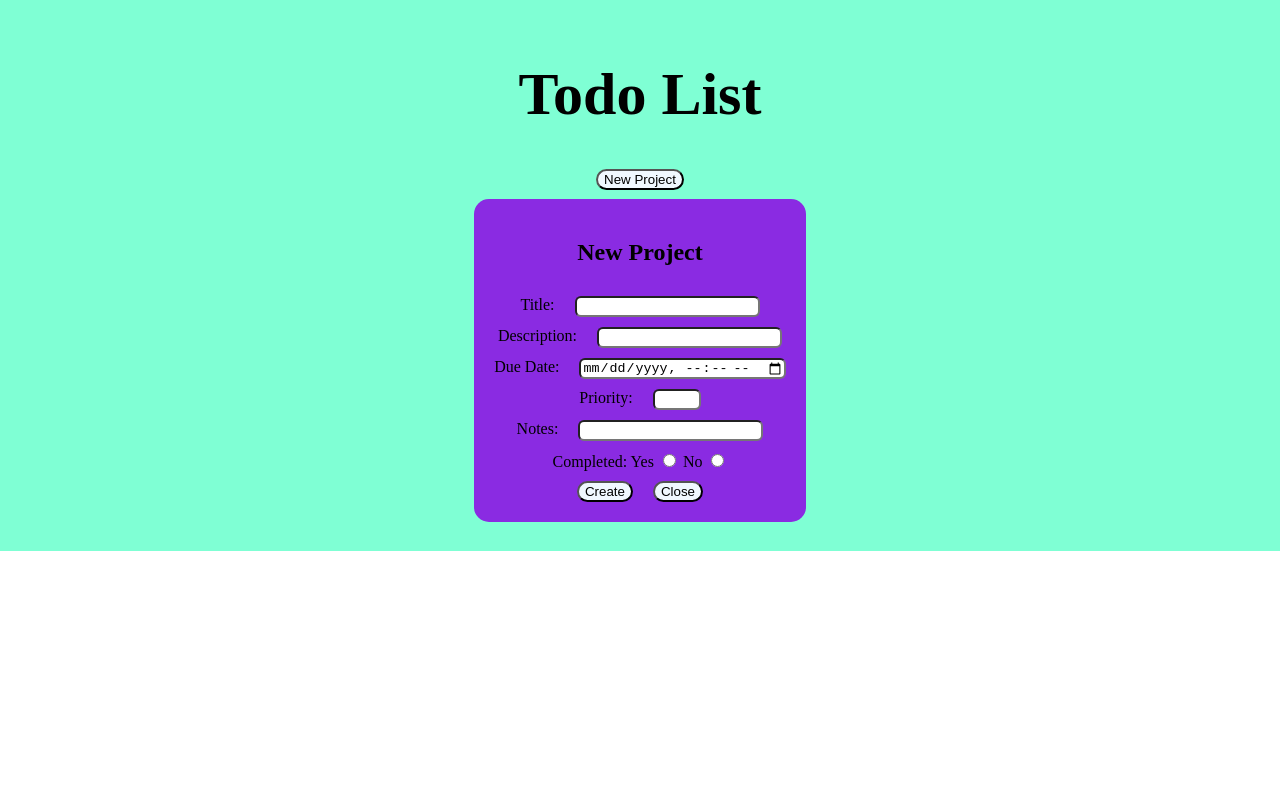
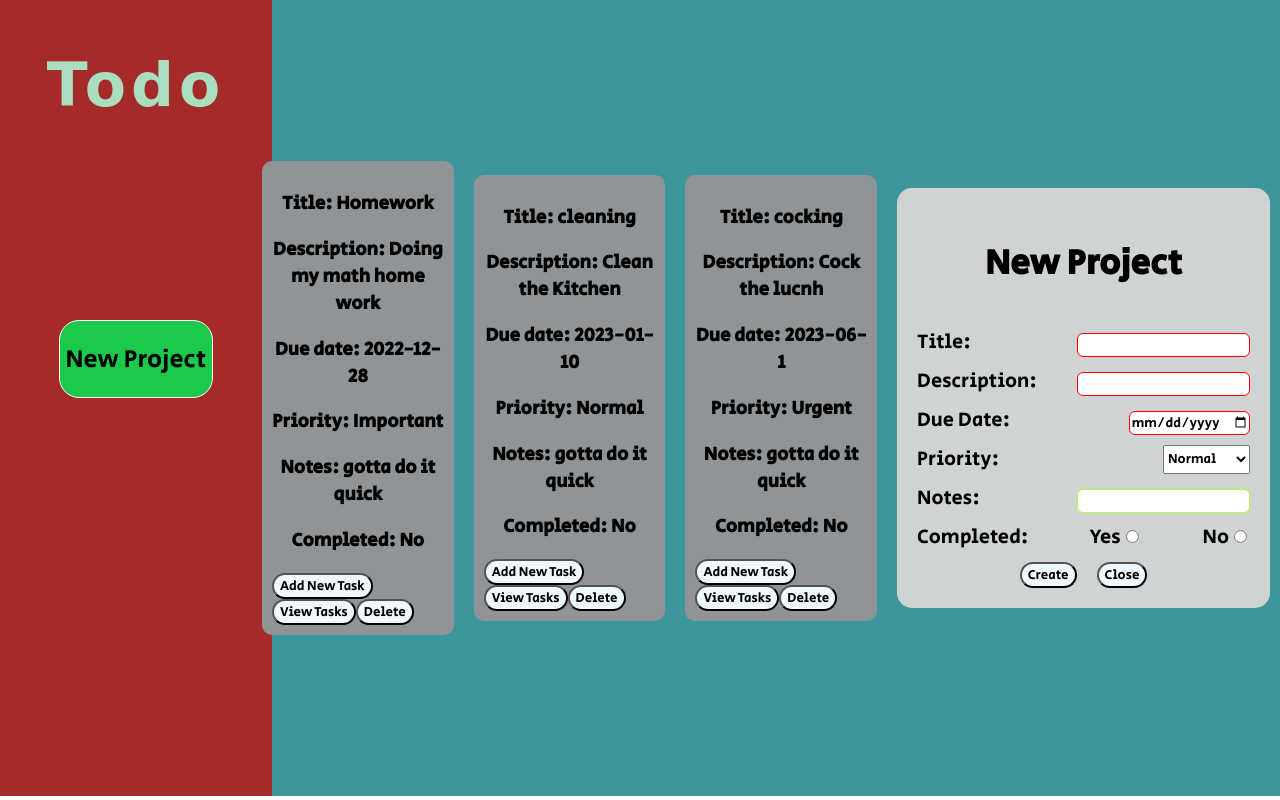
Before and after one commit to anastafish/TODO, a plain HTML site: page index.html in a window 1280 px wide. Both pictures are taken after a click on the button "New Project". Drawn offline with Linux system fonts and the light colour scheme; a web font is replaced by a local one.

Commit message:
maade the Ui better but there is still some bugs needs to be fixed

```diff
--- a/index.html
+++ b/index.html
@@ -10,42 +10,44 @@
 <body>
     <div class="container">
         <div class="header">
-            <h1 class="title">Todo List</h1>
+            <h1 class="title">Todo</h1>
             <button class="new-btn">New Project</button>
         </div>
         <div class="project-container">
-
-            <form class="new-task">
-            </form>
-            <form class="new-form" action="">
+            <div class="card50 card"><h3>Title: Homework</h3><h3>Description: Doing my math home work </h3><h3>Due date: 2022-12-28</h3><h3>Priority: Important</h3><h3>Notes: gotta do it quick</h3><h3>Completed: No</h3><button>Add New Task</button><button>View Tasks</button><button class="delproj50 delproj">Delete</button><div style="display: none; bottom: 150px; right: -9px; padding: 20px;"><input><label>Enter Your new task</label><button>Add new Task</button><button>Close</button></div><div  style="display: none;"><button>Close</button><p>science home work</p><p >English Language Homework </p></div></div>
+            <div class="card60 card"><h3>Title: cleaning</h3><h3>Description: Clean the Kitchen </h3><h3>Due date: 2023-01-10</h3><h3>Priority: Normal</h3><h3>Notes: gotta do it quick</h3><h3>Completed: No</h3><button>Add New Task</button><button>View Tasks</button><button class="delproj60 delproj">Delete</button><div style="display: none; bottom: 150px; right: -9px; padding: 20px;"><input><label>Enter Your new task</label><button>Add new Task</button><button>Close</button></div><div  style="display: none;"><button>Close</button><p>science home work</p><p >English Language Homework </p></div></div>
+            <div class="card70 card"><h3>Title: cocking</h3><h3>Description: Cock the lucnh </h3><h3>Due date: 2023-06-1</h3><h3>Priority: Urgent</h3><h3>Notes: gotta do it quick</h3><h3>Completed: No</h3><button>Add New Task</button><button>View Tasks</button><button class="delproj70 delproj">Delete</button><div style="display: none; bottom: 150px; right: -9px; padding: 20px;"><input><label>Enter Your new task</label><button>Add new Task</button><button>Close</button></div><div  style="display: none;"><button>Close</button><p>science home work</p><p >English Language Homework </p></div></div>
+            <form name="my-form" class="new-form" action="">
                 <h2>New Project</h2>
                 <div class="fields">
                     <label for="">Title:</label>
-                    <input class="input-title" type="text">
+                    <input name="title" class="input-title" type="text" required>
                 </div>
                 <div class="fields">
                     <label for="">Description:</label>
-                    <input class="input-desc" type="text">
+                    <input class="input-desc" type="text" required>
                 </div>
                 <div class="fields">
                     <label for="">Due Date:</label>
-                    <input class="input-date" type="datetime-local">
+                    <input class="input-date" type="date" required>
                 </div>
                 <div class="fields">
                     <label for="">Priority:</label>
-                    <input class="input-prior" min="1" type="number">
+                    <select name="Priority" class="input-prior">
+                        <option value="Normal" selected>Normal</option>
+                        <option value="Important">Important</option>
+                        <option value="Urgent">Urgent</option>
+                    </select>
                 </div>
                 <div class="fields">
                     <label for="">Notes:</label>
                     <input class="input-note" type="text">
                 </div>
                 <div class="fields">
-                    <label for="">Completed:
-                        <label for="">Yes</label>
-                        <input value="Yes" class="input-completed" name="complete" type="radio">
-                        <label for="">No</label>
-                        <input value="No" class="input-completed" name="complete" type="radio">
-                    </label>
+                    <label for="">Completed:</label>
+                        <label for="">Yes<input value="Yes" class="input-completed" name="complete" type="radio"></label>
+                        <label for="">No<input value="No" class="input-completed" name="complete" type="radio"></label>
+
                 </div>
                 <div class="form-btn">
                     <button class="create-todo" type="button">Create</button>
--- a/script.js
+++ b/script.js
@@ -1,5 +1,5 @@
 const projects = [];
-
+let counter = 3;
 function maker(elem, cls, dom){
     const element = document.createElement(elem)
     element.classList.add(cls)
@@ -21,6 +21,24 @@ function createProject(title, desc, date, prior, notes, completed){
     return proj;
 }
 
+function validateForm(num) {
+    if(document.querySelector('.input-title').value == ""){
+        document.querySelector('.input-title').validity.valueMissing
+        alert("Enter a title please")
+        return false;
+    }
+    else if(document.querySelector('.input-desc').value == ""){
+        alert("Enter a description please")
+        return false;
+    }
+    else if (document.querySelector('.input-date').value == ""){
+        alert('please Enter a due date')
+        console.log(projects.length)
+        return false;
+    }
+}
+
+
 function domProject(){
   const container = document.querySelector('.project-container')
   const title = document.querySelector('.input-title').value
@@ -34,7 +52,7 @@ function domProject(){
             if(completed[i].checked){radio = completed[i].value}
         }
     projects.push(new Project(title, desc, date, prior, notes, radio))
-    const length = document.querySelectorAll('.card').length
+    const length = document.querySelectorAll('.card').length - counter;
 
     maker('div', `card${length}`, container)
     document.querySelector(`.card${length}`).classList.add('card')
@@ -46,6 +64,7 @@ function domProject(){
     maker('h3', `completed${length}`, document.querySelector(`.card${length}`))
     maker('button', `addtasks${length}`, document.querySelector(`.card${length}`))
     maker('button', `viewtasks${length}`, document.querySelector(`.card${length}`))
+    maker('button', `delproj${length}`, document.querySelector(`.card${length}`))
     maker('div',`newtasks${length}`,document.querySelector(`.card${length}`))
     maker('input',`input-tasks${length}`, document.querySelector(`.newtasks${length}`))
     maker('label', `tasklabel${length}`, document.querySelector(`.newtasks${length}`))
@@ -66,15 +85,21 @@ function domProject(){
     document.querySelector(`.newtasks${length}`).style.bottom = '150px';
     document.querySelector(`.newtasks${length}`).style.right = '-9px';
     document.querySelector(`.newtasks${length}`).style.padding = '20px';
+    document.querySelector(`.delproj${length}`).textContent = "Delete"
 
 
+
+    document.querySelector(`.tasks-menu${length}`).classList.add('tasks-menu')
     document.querySelector(`.newtasks${length}`).classList.add('newtasks')
+    document.querySelector(`.delproj${length}`).classList.add('delproj')
     document.querySelector(`.close-menu${length}`).setAttribute('data', length)
     document.querySelector(`.close-menu${length}`).classList.add('close-menu')
     document.querySelector(`.addtasks${length}`).classList.add('addtasks')
     document.querySelector(`.addtasks${length}`).setAttribute('data', length)
     document.querySelector(`.viewtasks${length}`).classList.add('viewtasks')
     document.querySelector(`.viewtasks${length}`).setAttribute('data', length)
+    document.querySelector(`.delproj${length}`).setAttribute('data', length)
+
 
 
 
@@ -96,17 +121,17 @@ function domProject(){
 }
 
 
-
-
-
 document.querySelector('.new-btn').addEventListener('click', () => {
-    document.querySelector('.input-prior').setAttribute('max', document.querySelectorAll('.card').length + 1);
     document.querySelector('.new-form').style.display = "flex";
 })
 
 document.querySelector('.create-todo').addEventListener('click', () => {
+    if (validateForm() === false) return;
+    else
+    {
+    domProject()
     document.querySelector('.new-form').style.display = "none";
-    domProject()
+}
 
     document.querySelectorAll('.addtasks').forEach(btn => {
         btn.addEventListener('click', () => {
@@ -125,9 +150,18 @@ document.querySelector('.create-todo').addEventListener('click', () => {
         })
 })
 
+        document.querySelectorAll(`.delproj`).forEach(delbtn => {
+            delbtn.addEventListener('click', () => {
+                projects.splice(delbtn.getAttribute('data'), 1)
+                document.querySelector(`.card${delbtn.getAttribute('data')}`).remove()
+            })
+        })
+
+
+
         document.querySelectorAll('.viewtasks').forEach(viewbtn => {
             viewbtn.addEventListener('click', () => {
-                document.querySelector(`.tasks-menu${viewbtn.getAttribute('data')}`).style.display = 'block';
+                document.querySelector(`.tasks-menu${viewbtn.getAttribute('data')}`).style.display = 'flex';
             })
         })
 
@@ -140,6 +174,35 @@ document.querySelector('.create-todo').addEventListener('click', () => {
 })
 
 
+document.querySelector('.delproj50').addEventListener('click', () => {
+    document.querySelector('.card50').remove()
+    if (counter <= 3){
+        counter -= 1;
+        console.log(counter)
+    }
+    else return;
+})
+
+document.querySelector('.delproj60').addEventListener('click', () => {
+    document.querySelector('.card60').remove()
+    if (counter <= 3){
+        counter -= 1;
+        console.log(counter)
+    }
+    else return;
+})
+
+document.querySelector('.delproj70').addEventListener('click', () => {
+    document.querySelector('.card70').remove()
+    if (counter <= 3){
+        counter -= 1;
+        console.log(counter)
+    }
+    else return;
+})
+
+
+
 
 
 document.querySelector('.close-form').addEventListener('click', () => {
--- a/styles.css
+++ b/styles.css
@@ -1,7 +1,17 @@
+@import url('https://fonts.googleapis.com/css2?family=Secular+One&display=swap');
+@import url('https://fonts.googleapis.com/css2?family=Rubik+Bubbles&display=swap');
+
+*{
+    font-family: 'Secular One', sans-serif;
+
+}
+
 body{
+    display: flex;
     padding: 0;
     margin: 0;
-    height: 100%;
+    height: 97vh;
+    width: 100%;
 
 }
 
@@ -10,18 +20,21 @@ button{
     border-radius: 20px;
 }
 input{
+    border: 1px solid ;
     border-radius: 6px;
 }
 
 button:hover{
-    background-color: cornflowerblue;
+    background-color: greenyellow;
 }
 
 .container{
-    padding: 20px;
-    background-color: aquamarine;
+    padding: 10px;
+    background-color: #3D969B;
     display: grid;
     height: 100%;
+    width: 100%;
+    grid-template-columns: 1fr 4fr;
     grid-template-rows: 1fr 2fr;
     align-items: center;
     justify-content: center;
@@ -29,18 +42,41 @@ button:hover{
 }
 
 .header{
+    padding: 10px;
+    background-color: brown;
+    height: 100%;
+    width: 100%;
+    grid-column: 1/2;
+    grid-row: 1/ 3;
     display: flex;
     flex-direction: column;
-    align-items: center;
+    align-items:center ;
     justify-content: start;
-    justify-self: center;
+    gap: 160px;
+}
+
+.header h1{
+    color: #A9DFBF;
+    letter-spacing: 5px;
+    font-family: 'Rubik Bubbles', cursive;
+
 }
 
 .header > button{
-    justify-self: flex-start;
+    border: none;
+    border: 1px solid snow;
+    background-color: #1BC94D;
+    font-size: 25px;
+width: fit-content;
+height: 10%;
+}
+.header > button:hover{
+    background-color: #D0D3D4;
 }
 
 .project-container{
+    grid-column: 2 / 3;
+    grid-row: 1 / 3;
     position: relative;
  display: flex;
  gap: 20px;
@@ -49,7 +85,12 @@ button:hover{
 }
 
 .project-container > div{
-    background-color:blue;
+    background-color:#909497;
+    width: 65%;
+}
+
+.project-container > div h3{
+    text-align: center;
 }
 
 .title{
@@ -66,7 +107,27 @@ button:hover{
     padding: 20px;
     border-radius: 15px;
     gap: 10px;
-    background-color: blueviolet;
+    background-color: #D0D3D4;
+}
+
+.new-form input:invalid{
+    border: 1px solid red;
+}
+
+.new-form input:valid{
+    border: 1px solid greenyellow;
+}
+
+.delproj:hover{
+    background-color: red;
+}
+
+.new-form > h2{
+    font-size: 35px;
+}
+
+.new-form label{
+    font-size: 20px;
 }
 
 .form-btn{
@@ -76,12 +137,33 @@ gap: 20px;
 
 .fields{
     display: flex;
-    gap: 20px;
+    gap: 40px;
+    justify-content: space-between;
+}
+
+.tasks-menu{
+    border-radius: 10px;
+    position: absolute;
+    flex-direction: column;
+    align-items: center;
+    justify-content: center;
+    top: 110px;
+    background-color: lightblue;
+    right: 85px;
+    padding: 20px;
+}
+
+.tasks-menu > button{
+    width: fit-content;
+}
+
+.fields{
+    width: 100%;
+    height: 100%;
 }
 
 .fields input{
-    justify-self: flex-end;
-    align-self: flex-start;
+    align-self: flex-end;
 }
 
 .project-container > div{
@@ -92,8 +174,6 @@ gap: 20px;
 
 
 .card{
-    width: 100%;
-  height: 100%;
   position: absolute;
   top: 0;
   left: 0;
@@ -108,6 +188,10 @@ gap: 20px;
     justify-content: center;
     gap: 5px;
     position: absolute;
+}
+
+.newtasks button{
+    width: 80%;
 }
 
 .new-task{
```
